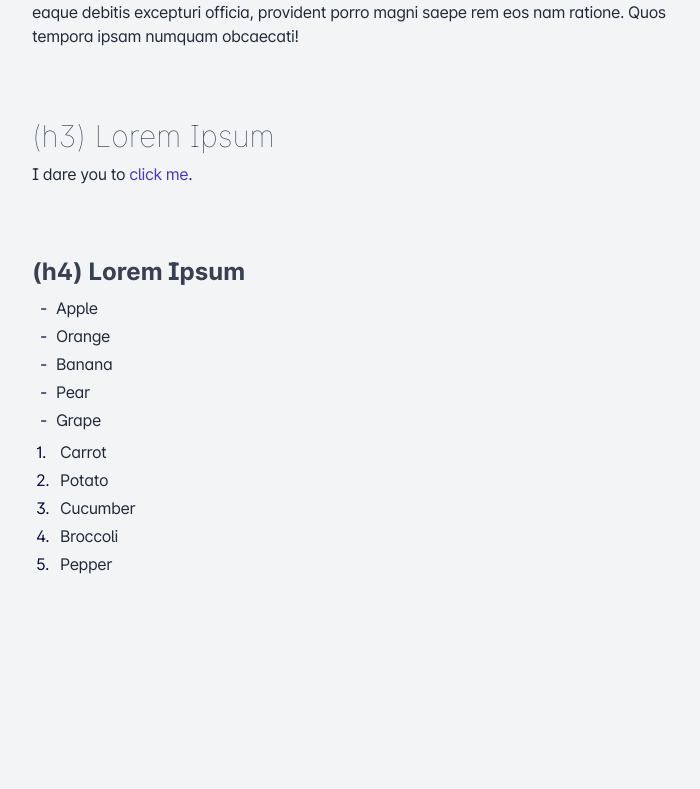
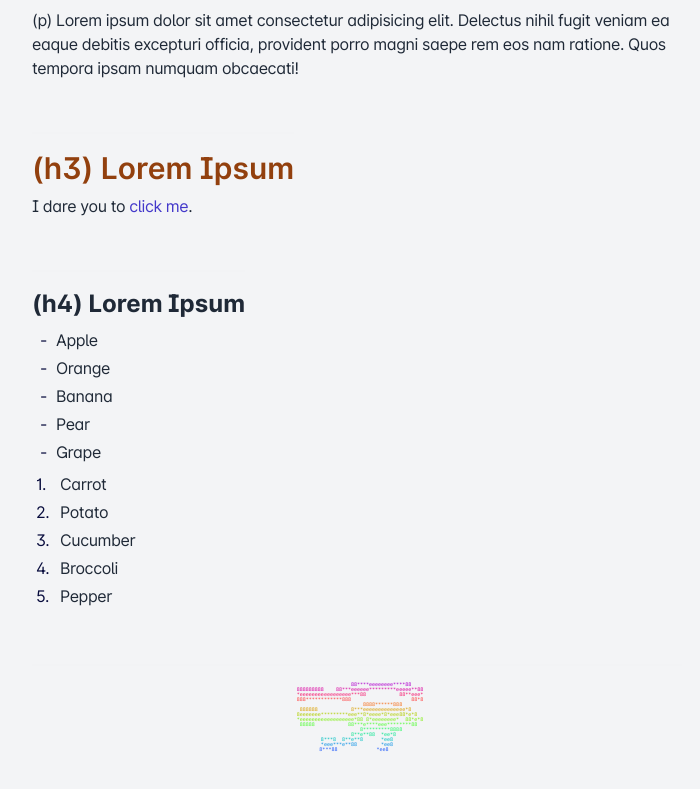
Before and after one commit to saleebm/copt-dev, a Next.js app: page /design-system in a window 1280 px wide. Shown: the part 419-1208 px from the top of the page, without its empty margins (283-983 px from the left). Before the commit the page ends 1019 px from the top, so only its background shows below. Built offline with nearby package versions, Linux system fonts and the light colour scheme; what @tailwindcss/typography would draw is missing.

Commit message:
feat: ascii eye

```diff
--- /dev/null
+++ b/components/Ascii/eye.tsx
@@ -0,0 +1,37 @@
+import { motion } from 'framer-motion'
+
+import { transitionChildren } from 'utilities/animations/transitions'
+import { floatLeft } from 'utilities/animations/variants'
+
+import asciiStyles from 'components/Ascii/styles.module.scss'
+import { Rainbow } from 'components/Ascii/rainbow'
+
+const eyeText = `
+                    88****eeeeeeee****88
+  888888888    88***eeeeee*********eeeee**88
+  *eeeeeeeeeeeeeeeee***88           88**eee*
+  888************888                    88*8
+                        8888******888
+   888888           8***eeeeeeeeeeeeee*8
+  8eeeeeee*********eee**8*eeee*8*eee88*e*8
+  *eeeeeeeeeeeeeeeeee*88 8*eeeeeeee*  88*e*8
+   88888           88***e****eee********88
+                       8*********8888
+                    8**e**88  *ee*8
+          8***8  8**e**8      *ee8
+          *eee***e**88        *ee8
+           8***88             *ee8
+    `.split('\n')
+
+export const Eye = () => {
+  return (
+    <motion.div
+      transition={transitionChildren}
+      variants={floatLeft}
+      className={asciiStyles['ascii-eye']}
+      title='Egyptian eye in ascii characters'
+    >
+      <Rainbow lines={eyeText} />
+    </motion.div>
+  )
+}
--- a/components/Ascii/index.tsx
+++ b/components/Ascii/index.tsx
@@ -6,6 +6,7 @@ import { motion } from 'framer-motion'
 
 import { transitionChildren } from 'utilities/animations/transitions'
 import { floatLeft } from 'utilities/animations/variants'
+import { Rainbow } from './rainbow'
 
 interface ASCIIProps {
   text?: string
@@ -57,26 +58,7 @@ const ASCII: FC<ASCIIProps> = ({
   }, [preWrap.current, text, font])
 
   const hasMounted = ascii !== text // If they're equal, figlet hasn't been applied
-  const Rainbow: FC = () => {
-    const lineColors = lines.map((_line, line) => {
-      return Array.from('rbg').map((_c, rbgi) => getPhaseRBG(line, (rbgi * Math.PI * 2) / 3))
-    })
-    function getPhaseRBG(rbgi: number, phase: number) {
-      return Math.floor(Math.sin((Math.PI / lines.length) * 2 * rbgi + phase) * 127) + 128
-    }
-    return (
-      <Fragment>
-        {lines.map((line, i) => {
-          const [red, blue, green] = lineColors[i]
-          return (
-            <pre key={i} style={{ color: `rgb(${red},${green},${blue})` }}>
-              {line}
-            </pre>
-          )
-        })}
-      </Fragment>
-    )
-  }
+
   const measureStyle: React.CSSProperties = {
     fontSize: `${measuredFontSize}px`,
     position: 'absolute',
@@ -93,7 +75,7 @@ const ASCII: FC<ASCIIProps> = ({
       variants={floatLeft}
     >
       {hasMounted ? (
-        <Fragment>{rainbow ? <Rainbow /> : <pre>{ascii}</pre>}</Fragment>
+        <Fragment>{rainbow ? <Rainbow lines={lines} /> : <pre>{ascii}</pre>}</Fragment>
       ) : (
         createElement(fallback, null, [ascii])
       )}
--- /dev/null
+++ b/components/Ascii/rainbow.tsx
@@ -0,0 +1,20 @@
+export const Rainbow = ({ lines }: { lines: string[] }) => {
+  const lineColors = lines.map((_line, line) => {
+    return Array.from('rbg').map((_c, rbgi) => getPhaseRBG(line, (rbgi * Math.PI * 2) / 3))
+  })
+  function getPhaseRBG(rbgi: number, phase: number) {
+    return Math.floor(Math.sin((Math.PI / lines.length) * 2 * rbgi + phase) * 127) + 128
+  }
+  return (
+    <>
+      {lines.map((line, i) => {
+        const [red, blue, green] = lineColors[i]
+        return (
+          <pre key={i} style={{ color: `rgb(${red},${green},${blue})` }}>
+            {line}
+          </pre>
+        )
+      })}
+    </>
+  )
+}
--- /dev/null
+++ b/components/Ascii/styles.module.scss
@@ -0,0 +1,19 @@
+.ascii-eye {
+  display: block;
+  margin-bottom: 16px;
+  max-width: 100%;
+  min-width: 100%;
+  position: inherit;
+
+  text-align: center;
+  width: 100%;
+
+  & pre {
+    display: block;
+    font-size: 5px;
+
+    line-height: 1;
+    margin: 0;
+    padding: 0;
+  }
+}
--- a/pages/design-system.tsx
+++ b/pages/design-system.tsx
@@ -3,6 +3,7 @@ import { motion } from 'framer-motion'
 
 import { transitionChildren } from 'utilities/animations/transitions'
 import { floatLeft } from 'utilities/animations/variants'
+import { Eye } from 'components/Ascii/eye'
 
 export default function DesignSystem() {
   // testing out various typography elements
@@ -10,13 +11,14 @@ export default function DesignSystem() {
     <>
       <NextSeo
         title='Design System'
-        description='Here is my page dedicated to getting the colors and styles I want for this site, sort of like a storybook.'
+        description='Here is my page dedicated to getting the colors and styles I want for this site, sort of like a storybook except sloppier, but simple.'
         noindex
         disableGooglebot
         nofollow
       />
+      <div className='page-content'>
         <section className='section-fluid'>
-        <div className='inner-container'>
+          <div className='gutter-y gutter-x'>
             <article className='article divide-opacity-10 divide-y-2 divide-gray-200 dark:divide-gray-700'>
               <motion.div
                 transition={transitionChildren}
@@ -71,9 +73,17 @@ export default function DesignSystem() {
                   <li>Pepper</li>
                 </ol>
               </motion.div>
+              <motion.div
+                transition={transitionChildren}
+                variants={floatLeft}
+                className='relative block py-4 w-full'
+              >
+                <Eye />
+              </motion.div>
             </article>
           </div>
         </section>
+      </div>
     </>
   )
 }
--- a/pages/index.tsx
+++ b/pages/index.tsx
@@ -6,6 +6,7 @@ import { transitionChildren } from 'utilities/animations/transitions'
 import { floatIn, floatLeft } from 'utilities/animations/variants'
 import { Head } from 'components/Head'
 import { ASCII } from 'components/Ascii'
+import { Eye } from 'components/Ascii/eye'
 
 import styles from 'styles/pages/home.module.scss'
 
@@ -23,6 +24,7 @@ export default function Home() {
           <div className='container gutter-y gutter-x'>
             <div className={styles.banner}>
               <div className={styles['ascii-wrap']}>
+                <Eye />
                 <ASCII className={styles['ascii-wrap__pre']} rainbow text='copt' />
                 <ASCII className={styles['ascii-wrap__pre']} rainbow text='dev' />
               </div>
--- a/styles/global/_variables.scss
+++ b/styles/global/_variables.scss
@@ -32,8 +32,8 @@
 html.dark {
   // base
   --background-color: theme('colors.gray.900');
-  --text-primary-color: theme('colors.gray.200');
-  --text-secondary-color: theme('colors.gray.300');
+  --text-primary-color: theme('colors.gray.50');
+  --text-secondary-color: theme('colors.gray.200');
   --heading-primary-color: theme('colors.yellow.400');
   --heading-secondary-color: theme('colors.yellow.300');
 
--- a/styles/tailwind/_layers.scss
+++ b/styles/tailwind/_layers.scss
@@ -13,12 +13,12 @@
     color: var(--heading-secondary-color);
   }
   h3 {
-    @apply text-xl tracking-normal mb-2 md:text-3xl font-extralight;
-    color: var(--text-secondary-color);
+    @apply text-xl tracking-normal mb-2 md:text-3xl font-semibold;
+    color: var(--heading-primary-color);
   }
   h4 {
     @apply text-lg tracking-normal mb-2 md:text-2xl font-bold;
-    color: var(--text-secondary-color);
+    color: var(--text-primary-color);
   }
   p {
     @apply text-base tracking-tight my-1 font-normal;
```
Also changed, not shown: 1 other file (tests, documents, lock files or other folders). Lines whose indentation alone changed are shown as unchanged.
